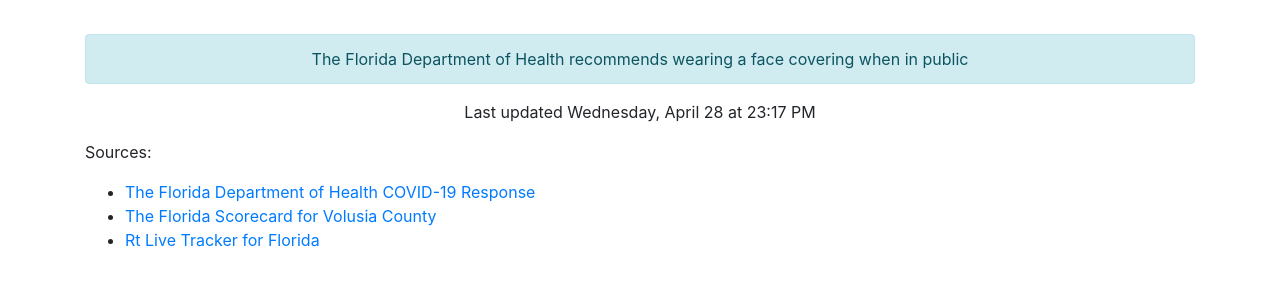
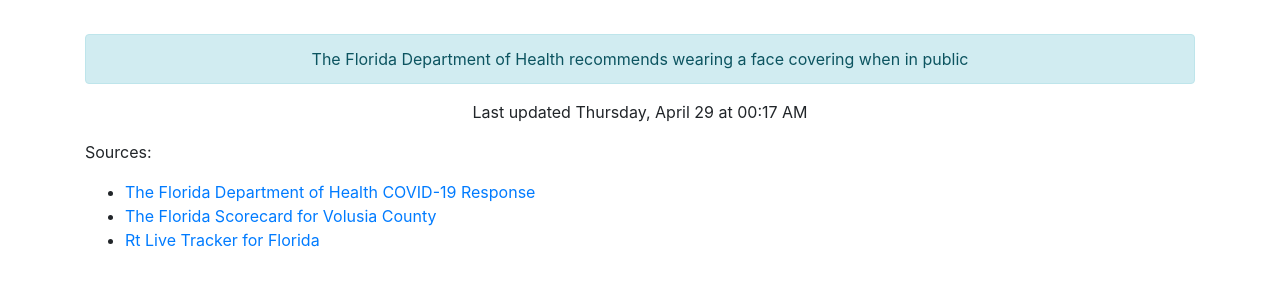
Before and after one commit to thinkjson/timeforchurch, a Jekyll site: the page built from index.md, in a window 1280 px wide. Shown: the part 544-830 px from the top of the page. Built offline with Jekyll 4.4.1, drawn with Linux system fonts in a browser that asks for light colours; our own code applies the rules of GitHub Pages for plain Markdown files.

Commit message:
Updating data

```diff
--- a/_includes/data.html
+++ b/_includes/data.html
@@ -10,4 +10,4 @@
     <div class="outcome text-success">YES</div>
     <div class="alert alert-info" role="alert">The Florida Department of Health recommends wearing a face covering when in public</div>
 
-    <p>Last updated Wednesday, April 28 at 23:17 PM</p>
+    <p>Last updated Thursday, April 29 at 00:17 AM</p>
```
